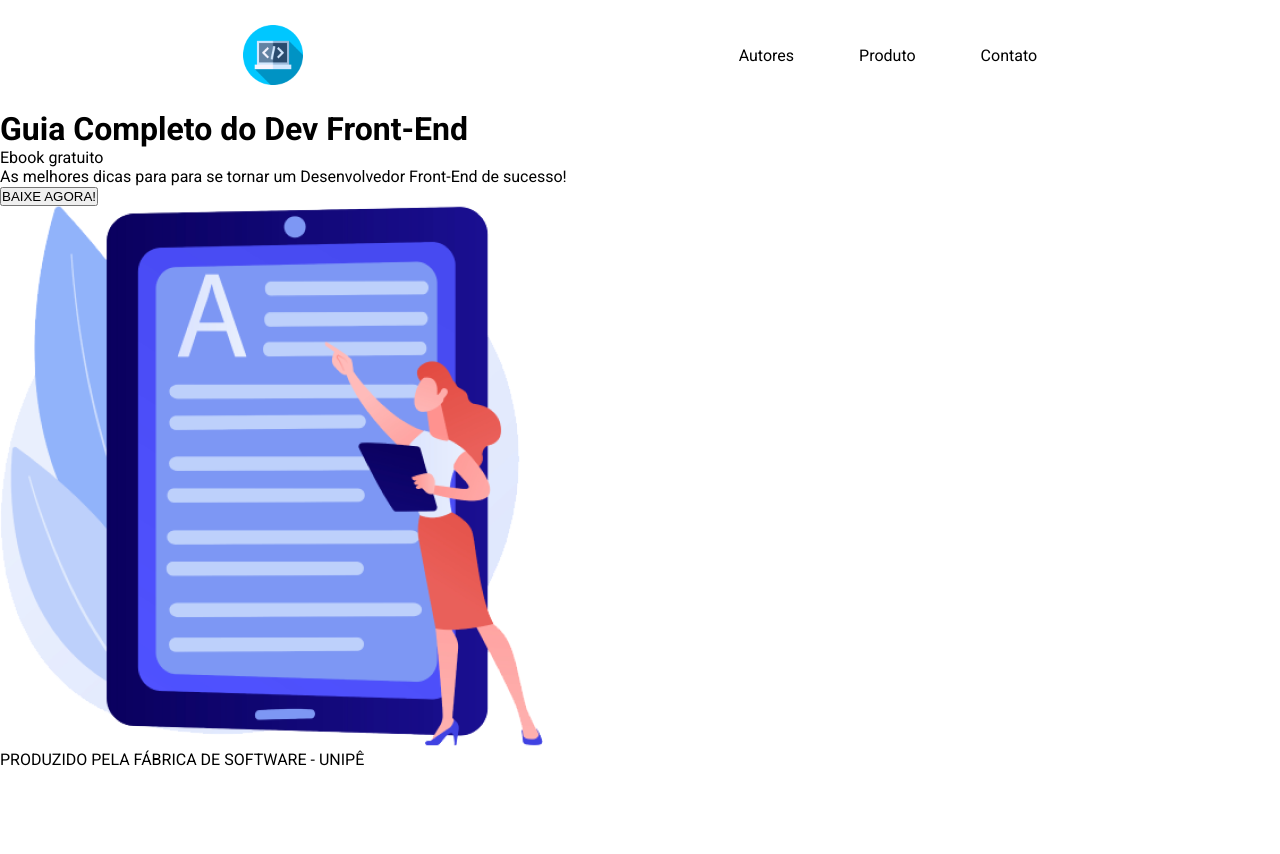
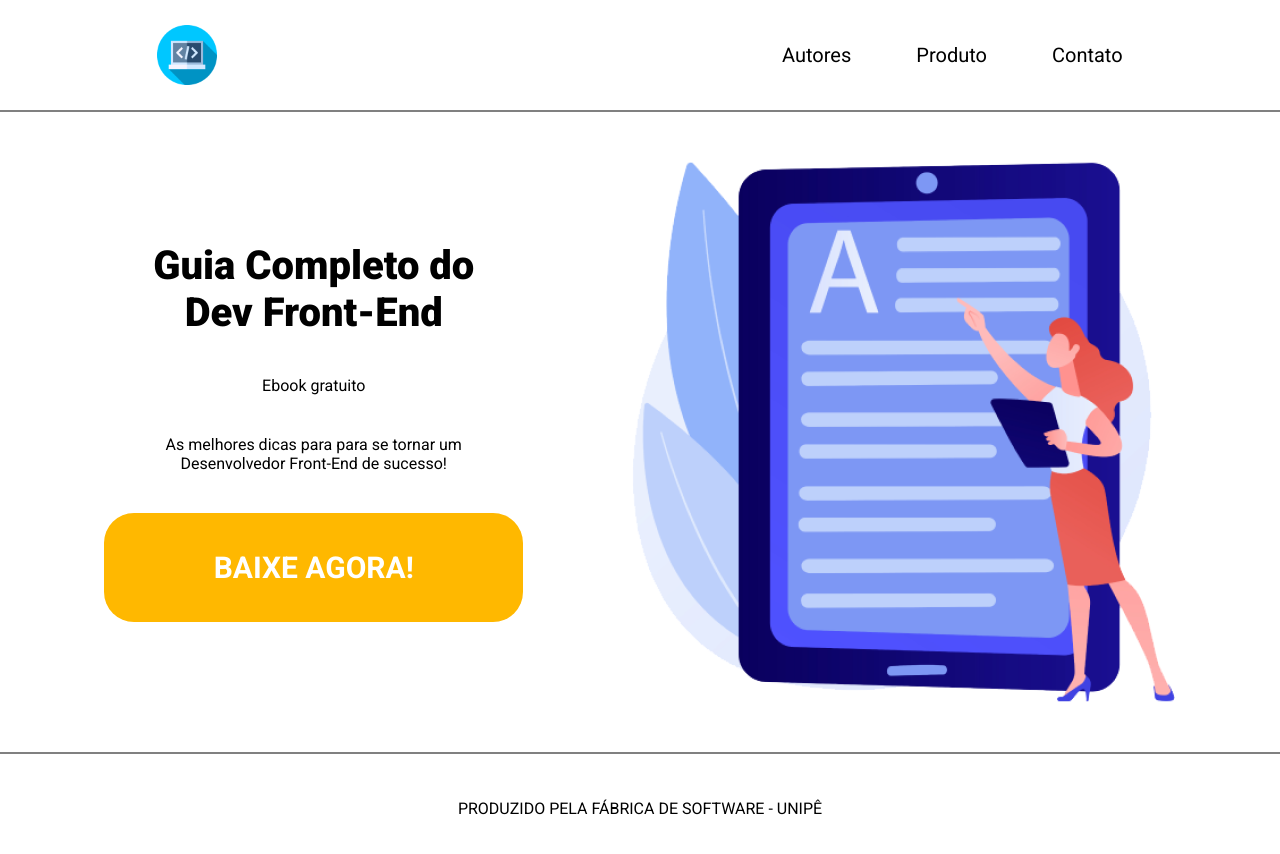
Before and after one commit to lucasbezerraprg/projeto-fabrica, a plain HTML site: page index.html in a window 1280 px wide. Before the commit the page ends 800 px from the top, so only its background shows below. Drawn offline with Linux system fonts and the light colour scheme.

Commit message:
Projeto concluido

```diff
--- a/index.html
+++ b/index.html
@@ -18,9 +18,9 @@
     </header>
     <main class="area-principal">
         <div class="conteudo-principal">
-            <h1 class="titulo">Guia Completo do Dev Front-End </h1>
+            <h1 class="titulo">Guia Completo do <br> Dev Front-End </h1>
             <p class="paragrago">Ebook gratuito</p>
-            <p class="paragrago">As melhores dicas para para se tornar um Desenvolvedor Front-End de sucesso!</p>
+            <p class="paragrago">As melhores dicas para para se tornar um <br> Desenvolvedor Front-End de sucesso!</p>
             <button class="botao">BAIXE AGORA!</button>
         </div>
         <img class="imagem" src="imagem.png">
--- a/style.css
+++ b/style.css
@@ -10,10 +10,11 @@
     margin: 0;
     padding: 0;
     text-decoration: none;
-
+    font-family: 'Roboto', sans-serif;
 }
 
 body {
+    font-size: 100%;
     font-family: 'Roboto', sans-serif;
 }
 
@@ -23,6 +24,7 @@ body {
     align-items: center;
     justify-content: space-around;
     padding: 25px;
+    gap: 300px;
 }
 
 .logo {
@@ -35,3 +37,54 @@ body {
     gap: 65px;
 
 }
+
+.item-menu{
+    font-size: 20px;
+}
+
+.area-principal {
+    display: flex;
+    flex-direction: row;
+    align-items: center;
+    justify-content: space-around;
+    border-top: 2px solid gray;
+    padding: 50px;
+}
+
+.conteudo-principal{
+    display: flex;
+    flex-direction: column;
+    align-items: center;
+    text-align: center;
+    gap: 40px;
+}
+
+.titulo {
+    font-weight: 900;
+    font-size: 40px;
+
+}
+
+.botao{
+    height: 109px;
+    width: 419px;
+    background-color: var(--cor-botao) ;
+    color: #fff;
+    border: none;
+    border-radius: 30px;
+    font-weight: 700;
+    font-size:30px;
+    font-family: 'Roboto', sans-serif;
+    cursor: pointer;
+    transition: all 0.3s ease-in-out;
+}
+
+.botao:hover {
+    background-color: var(--cor-botao-foco);
+}
+
+.rodape {
+    padding: 45px;
+    border-top: 2px solid gray;
+    text-align: center;
+}
```
